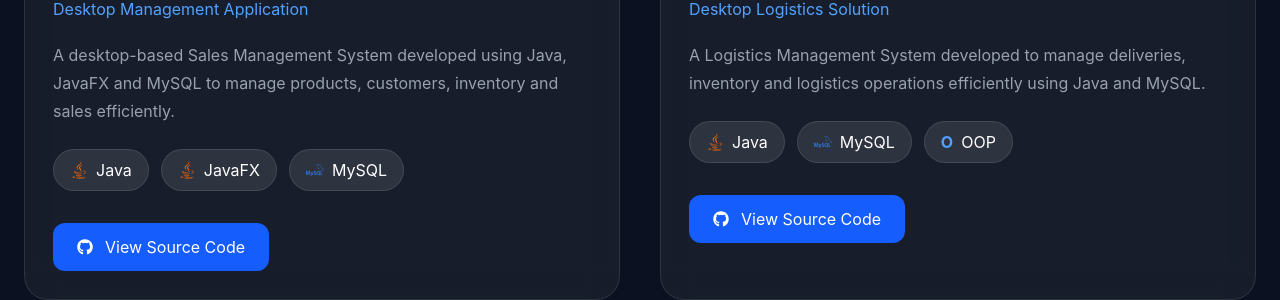
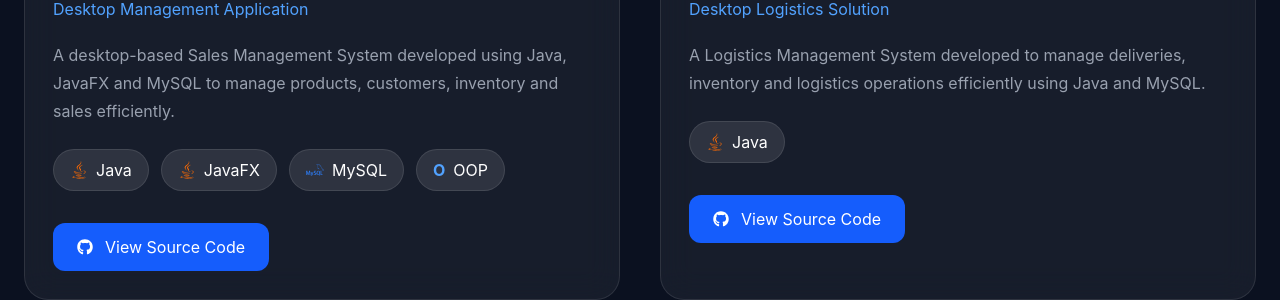
Before and after one commit to MilanAlgama/Milan-Algama, a React (Vite) app: page / in a window 1280 px wide. Shown: the part 5340-5640 px from the top of the page. Built offline with nearby package versions, Linux system fonts and the light colour scheme.

Commit message:
Edit the platforms of the projects

```diff
--- a/src/data/portfolioData.js
+++ b/src/data/portfolioData.js
@@ -112,7 +112,8 @@ projects: [
     technologies: [
       "Java",
       "JavaFX",
-      "MySQL"
+      "MySQL",
+      "OOP"
     ],
 
     github:
@@ -134,13 +135,11 @@ projects: [
       "A Logistics Management System developed to manage deliveries, inventory and logistics operations efficiently using Java and MySQL.",
 
     technologies: [
-      "Java",
-      "MySQL",
-      "OOP"
+      "Java"
     ],
 
     github:
-      "https://github.com/MilanAlgama/Logistics-Management-System",
+      "https://github.com/MilanAlgama/LMS",
 
     image: `${import.meta.env.BASE_URL}Projects/LMS-ui.webp`,
 
```
